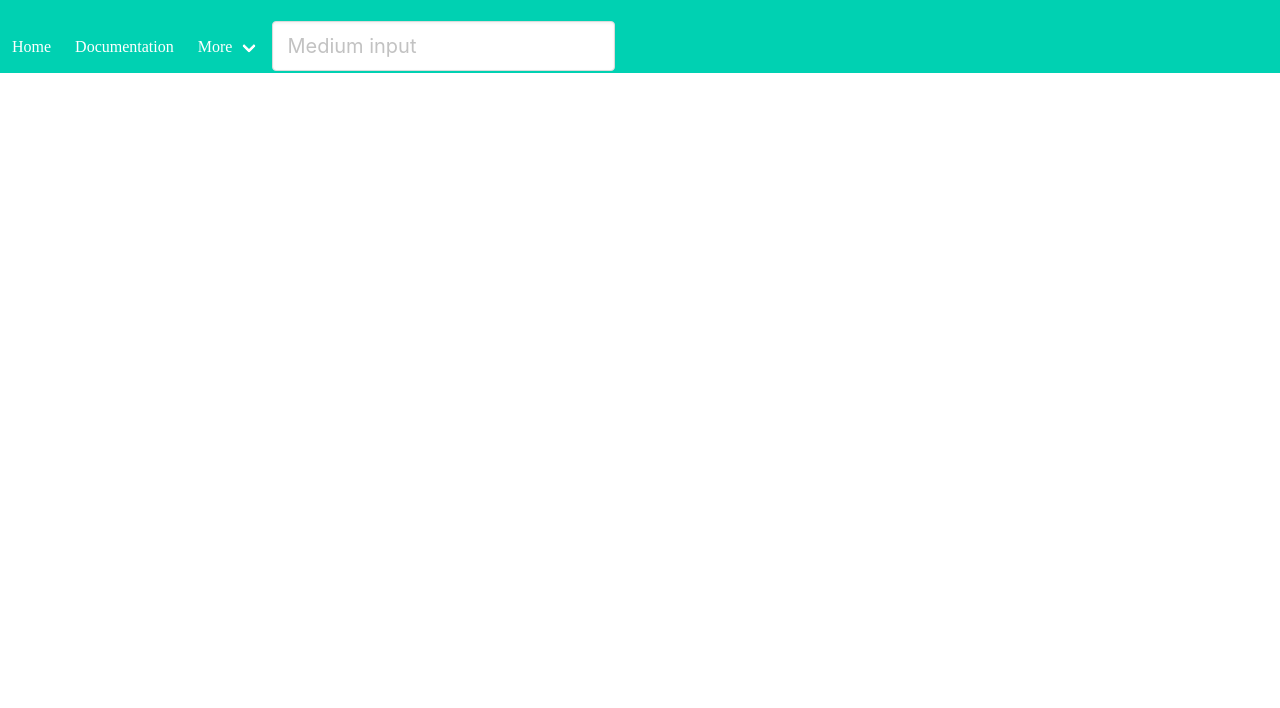
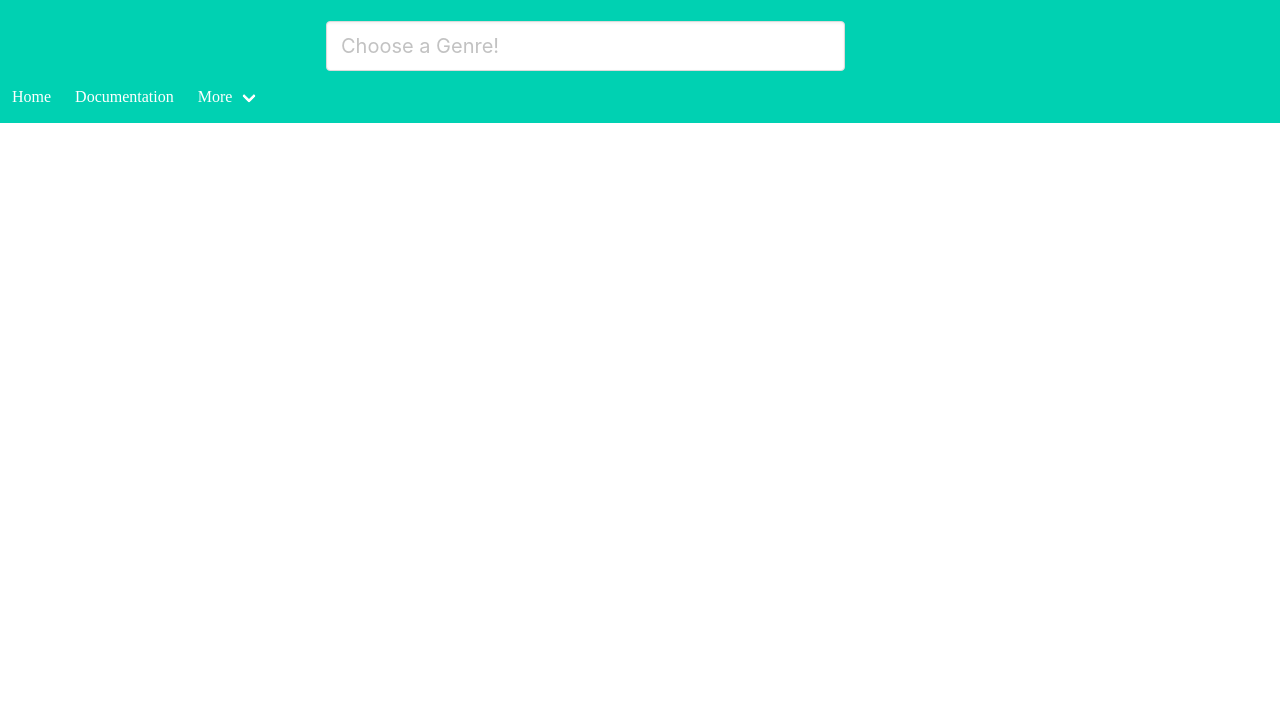
Before and after one commit to Gator2-0/Vibe, a plain HTML site: page index.html in a window 1280 px wide. Shown: the part 92-800 px from the top of the page. Drawn offline with nearby package versions, Linux system fonts and the light colour scheme.

Commit message:
fixed search bar

```diff
--- a/index.html
+++ b/index.html
@@ -20,8 +20,15 @@
             Artists chill here
         </p>
     </div>
+    <!-- navigation bar -->
+    <div class="columns is-mobile">
+        <div class="column is-5 is-offset-one-quarter">
+    <input class="input is-medium" type="text" placeholder="Choose a Genre!">
+    </div>
 </section>
-<!-- navigation bar -->
+<!-- Search input box -->
+</div>
+
     <nav class="navbar is-primary">
         <div id="navbarBasicExample" class="navbar-menu">
         <div class="navbar-start">
@@ -35,9 +42,8 @@
         <a class="navbar-link">
             More
             </a>
-<!-- Search input box -->
-    <input class="input is-medium" type="text" placeholder="Medium input">
-    </nav>
+
+
 </body>
 <script src="https://code.jquery.com/jquery-3.5.1.min.js"></script>
 <script src="./assets/js/script.js"></script>
```
